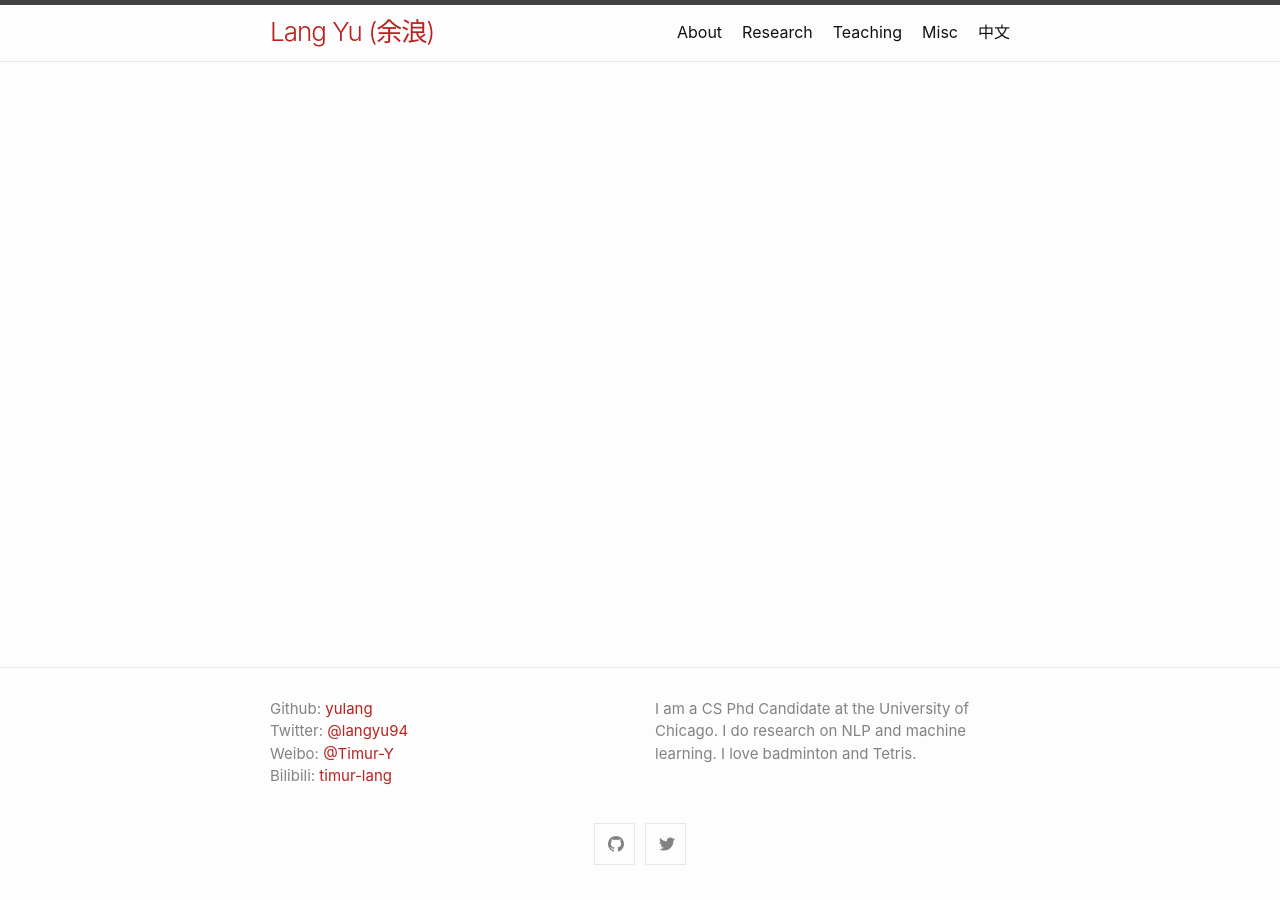
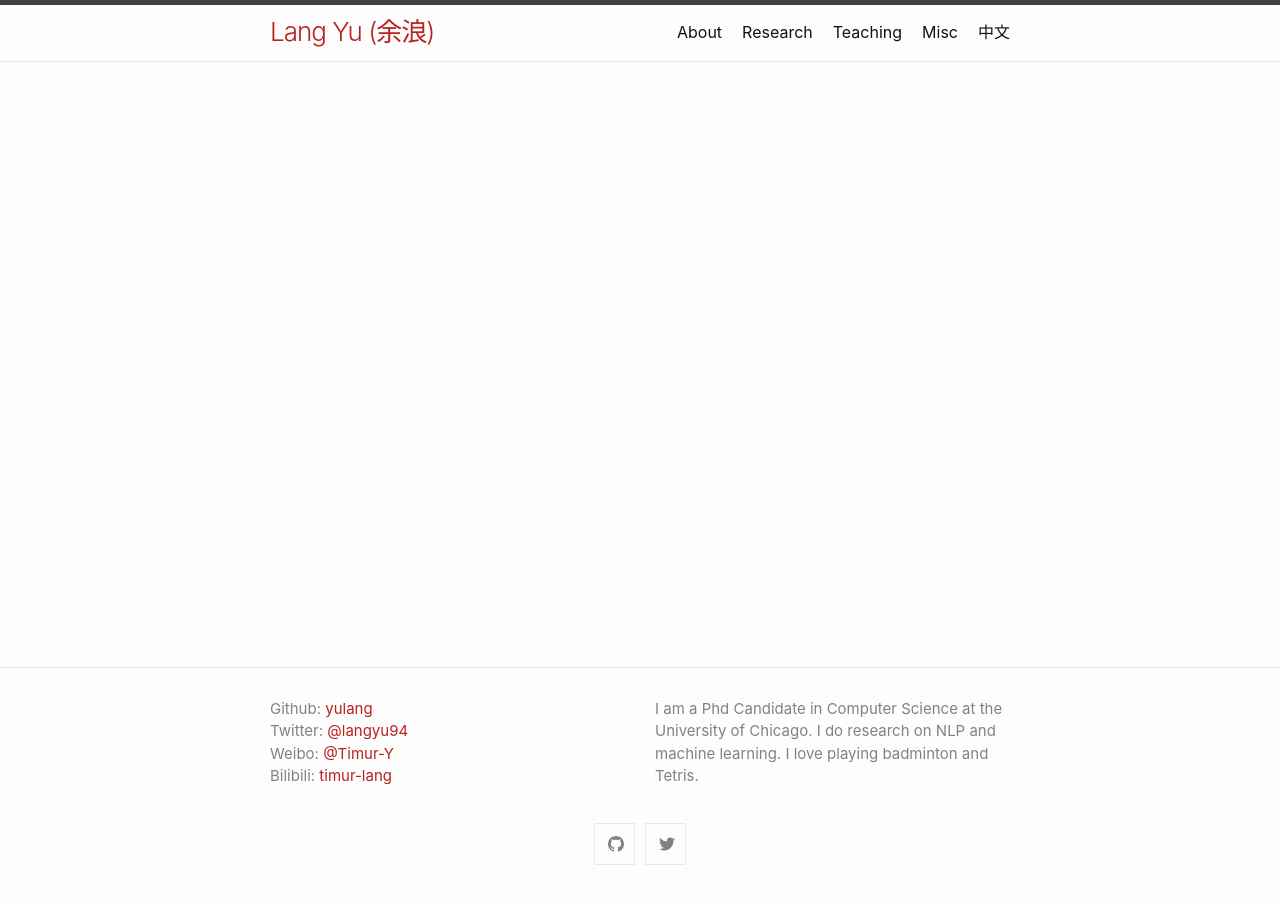
Before and after one commit to yulang/yulang.github.io, a Jekyll site: the page built from zz_ch.markdown, in a window 1280 px wide. Built offline with Jekyll 4.4.1, drawn with Linux system fonts in a browser that asks for light colours.

Commit message:
fix typo

```diff
--- a/_config.yml
+++ b/_config.yml
@@ -21,7 +21,7 @@
 title: Lang Yu (余浪)
 email: langyu at uchicago dot edu
 description: >- # this means to ignore newlines until "baseurl:"
-  I am a CS Phd Candidate at the University of Chicago. I do research on NLP and machine learning. I love badminton and Tetris.
+  I am a Phd Candidate in Computer Science at the University of Chicago. I do research on NLP and machine learning. I love playing badminton and Tetris.
 baseurl: "" # the subpath of your site, e.g. /blog
 url: "" # the base hostname & protocol for your site, e.g. http://example.com
 twitter_username: \@langyu94
--- a/z_etc.markdown
+++ b/z_etc.markdown
@@ -17,12 +17,12 @@ I make tutorial videos on modern Tetris. Watch my videos on [Bilibili](https://s
 
 ![Mochi](img/mochi.jpg)
 
-I am the father of a 2-year-old Akita. I love hiking and traveling with my dog.
+I am a proud dog parent of my 2-year-old Akita. I love hiking and traveling with my dog.
 
 ## Badminton
 
-I was professionally trained for five years when I was in elementary school and middle school. I won Men's Single Champion in Uchicago 2019 tournament, and Men's Doubles Champion in Northwestern 2017 tournament.
+I was professionally trained for five years when I was in elementary school and middle school. I won the Men's Single Champion in Uchicago 2019 tournament, and the Men's Doubles Champion in Northwestern 2017 tournament.
 
 ## Blog
 
-I sometimes blog on Medium [@timur-yu](https://timur-yu.medium.com).
+I sometimes blog at Medium [@timur-yu](https://timur-yu.medium.com).
```
